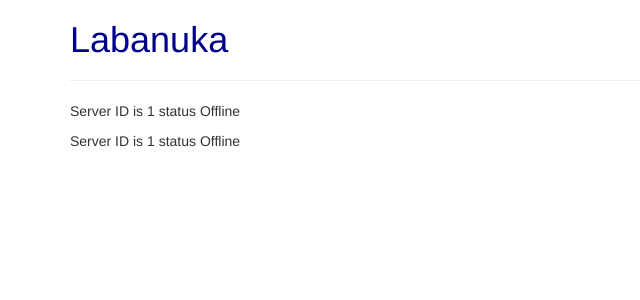
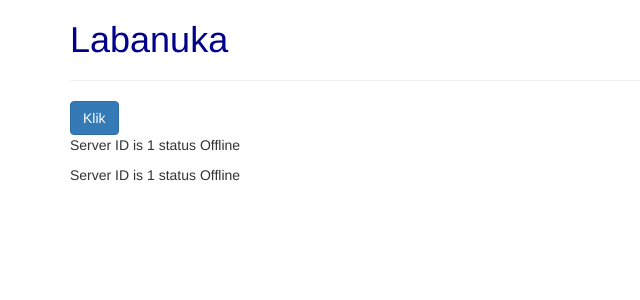
Before and after one commit to dimasarz/belang, an Angular app: page / in a window 1280 px wide. Shown: the top 300 px of the page, without its empty margins (0-640 px from the left). Built offline with nearby package versions, Linux system fonts and the light colour scheme.

Commit message:
2.15 property binding

```diff
--- a/src/app/servers/servers.component.html
+++ b/src/app/servers/servers.component.html
@@ -1,2 +1,6 @@
+<button
+    class="btn btn-primary"
+    [disabled]="!addNewServer"
+    >Klik</button>
 <app-server></app-server>
 <app-server></app-server>
--- a/src/app/servers/servers.component.ts
+++ b/src/app/servers/servers.component.ts
@@ -4,15 +4,19 @@ import { Component, OnInit } from '@angular/core';
   selector: 'app-servers',
   // selector: '[app-servers]',
   // selector: '.app-servers',
-  template: `
-    <app-server></app-server>
-    <app-server></app-server>
-  `,
+  // template: `
+  //   <app-server></app-server>
+  //   <app-server></app-server>
+  // `,
+  templateUrl: './servers.component.html',
   styleUrls: ['./servers.component.css']
 })
 export class ServersComponent implements OnInit {
+  addNewServer = false;
 
-  constructor() { }
+  constructor() {
+    setInterval(() => this.addNewServer = true, 2000);
+  }
 
   ngOnInit() {
   }
```
